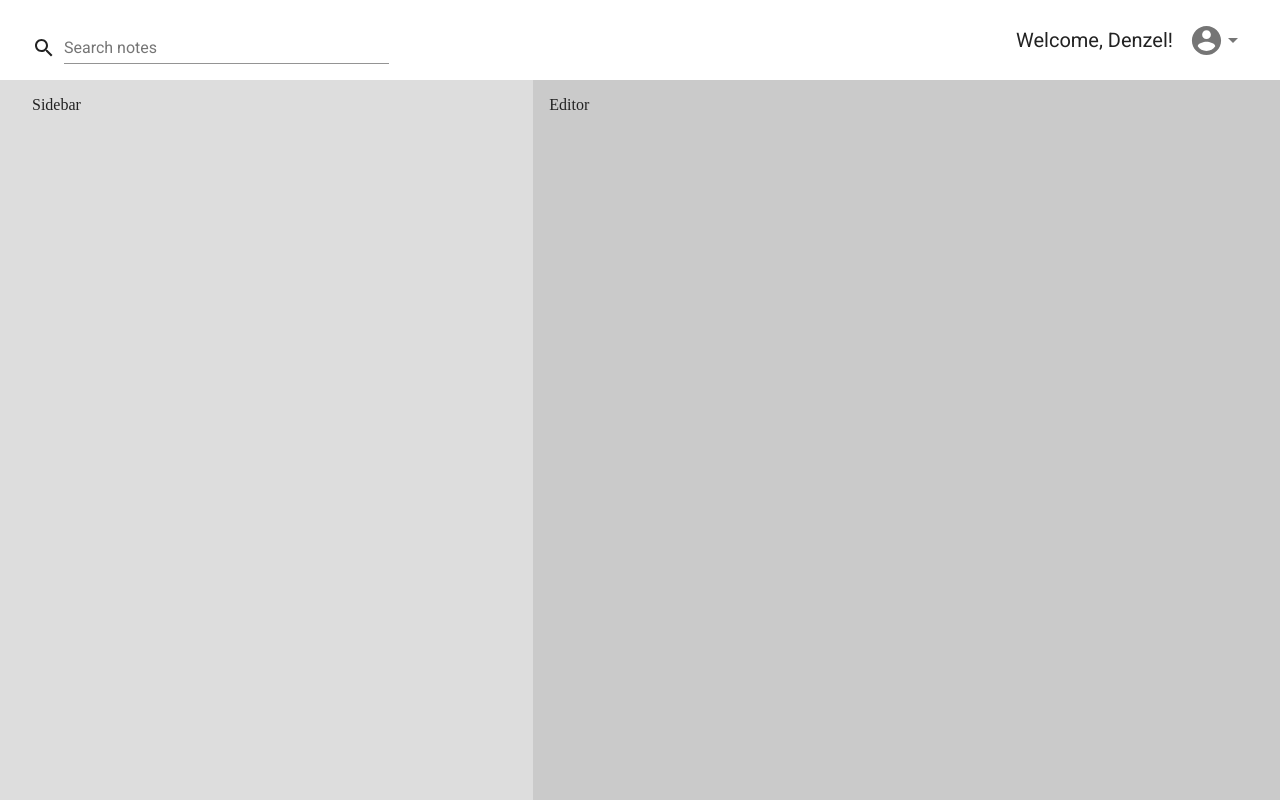
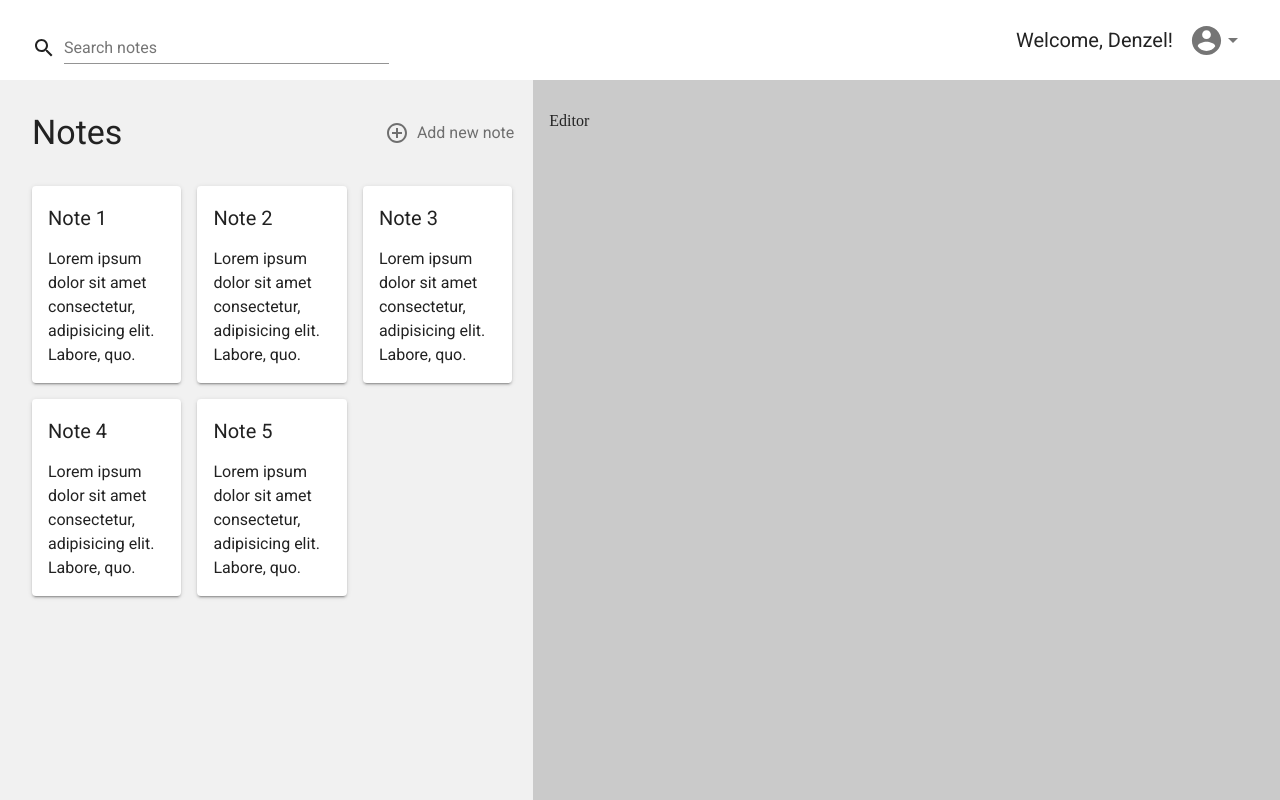
Before and after one commit to denzeltl/notes-app, a React (Create React App) app: page / in a window 1280 px wide. Built offline with nearby package versions, Linux system fonts and the light colour scheme; no server answers; the database is empty; sample sign-in values are in the browser's storage.

Commit message:
Finish sidebar styles

```diff
--- a/src/components/MainEditor.tsx
+++ b/src/components/MainEditor.tsx
@@ -4,7 +4,7 @@ import { makeStyles } from "@material-ui/core";
 const useStyles = makeStyles((theme) => ({
     root: {
         background: "#cacaca",
-        padding: "1rem 2rem 1rem 1rem",
+        padding: "2rem 2rem 2rem 1rem",
         height: "100%",
         [theme.breakpoints.down("xl")]: {},
     },
--- a/src/components/Sidebar.tsx
+++ b/src/components/Sidebar.tsx
@@ -1,13 +1,29 @@
 import React from "react";
-import { makeStyles } from "@material-ui/core";
+import { makeStyles, Grid, Typography, IconButton, Paper } from "@material-ui/core";
+import { AddCircleOutline as AddCircleOutlineIcon } from "@material-ui/icons";
 
 const useStyles = makeStyles((theme) => ({
     root: {
-        background: "#ddd",
-        padding: "1rem 1rem 1rem 2rem",
+        padding: "2rem 1rem 2rem 2rem",
         height: "100%",
         [theme.breakpoints.down("xl")]: {},
     },
+    sidebarHeader: {
+        marginBottom: "2rem",
+    },
+    addIcon: {
+        marginRight: "0.5rem",
+    },
+    paper: {
+        padding: "1rem",
+    },
+    noteItem: {
+        width: "33%",
+    },
+    noteTitle: {
+        marginBottom: "0.8rem",
+    },
+    noteBody: {},
 }));
 
 interface SidebarProps {}
@@ -15,7 +31,71 @@ interface SidebarProps {}
 const Sidebar: React.FC<SidebarProps> = () => {
     const classes = useStyles();
 
-    return <div className={classes.root}>Sidebar</div>;
+    return (
+        <div className={classes.root}>
+            <Grid container alignItems="center" justify="space-between" className={classes.sidebarHeader}>
+                <Typography variant="h4" component="h1">
+                    Notes
+                </Typography>
+                <IconButton aria-label="new note" edge="start" size="small">
+                    <AddCircleOutlineIcon className={classes.addIcon} />
+                    <Typography variant="body1">Add new note</Typography>
+                </IconButton>
+            </Grid>
+            <Grid container spacing={2}>
+                <Grid item className={classes.noteItem}>
+                    <Paper elevation={2} className={classes.paper}>
+                        <Typography variant="h6" component="h4" className={classes.noteTitle}>
+                            Note 1
+                        </Typography>
+                        <Typography variant="body1" className={classes.noteBody}>
+                            Lorem ipsum dolor sit amet consectetur, adipisicing elit. Labore, quo.
+                        </Typography>
+                    </Paper>
+                </Grid>
+                <Grid item className={classes.noteItem}>
+                    <Paper elevation={2} className={classes.paper}>
+                        <Typography variant="h6" component="h4" className={classes.noteTitle}>
+                            Note 2
+                        </Typography>
+                        <Typography variant="body1" className={classes.noteBody}>
+                            Lorem ipsum dolor sit amet consectetur, adipisicing elit. Labore, quo.
+                        </Typography>
+                    </Paper>
+                </Grid>
+                <Grid item className={classes.noteItem}>
+                    <Paper elevation={2} className={classes.paper}>
+                        <Typography variant="h6" component="h4" className={classes.noteTitle}>
+                            Note 3
+                        </Typography>
+                        <Typography variant="body1" className={classes.noteBody}>
+                            Lorem ipsum dolor sit amet consectetur, adipisicing elit. Labore, quo.
+                        </Typography>
+                    </Paper>
+                </Grid>
+                <Grid item className={classes.noteItem}>
+                    <Paper elevation={2} className={classes.paper}>
+                        <Typography variant="h6" component="h4" className={classes.noteTitle}>
+                            Note 4
+                        </Typography>
+                        <Typography variant="body1" className={classes.noteBody}>
+                            Lorem ipsum dolor sit amet consectetur, adipisicing elit. Labore, quo.
+                        </Typography>
+                    </Paper>
+                </Grid>
+                <Grid item className={classes.noteItem}>
+                    <Paper elevation={2} className={classes.paper}>
+                        <Typography variant="h6" component="h4" className={classes.noteTitle}>
+                            Note 5
+                        </Typography>
+                        <Typography variant="body1" className={classes.noteBody}>
+                            Lorem ipsum dolor sit amet consectetur, adipisicing elit. Labore, quo.
+                        </Typography>
+                    </Paper>
+                </Grid>
+            </Grid>
+        </div>
+    );
 };
 
 export default Sidebar;
```
